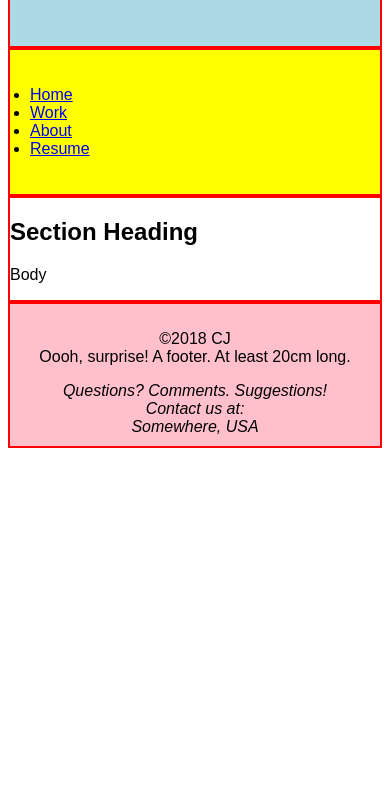
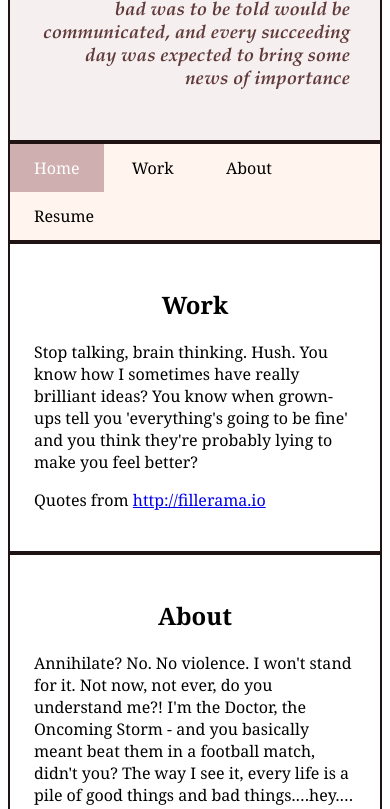
Before and after one commit to cjanzen/portfolio, a plain HTML site: page index.html in a window 390 px wide. Shown: the part 136-945 px from the top of the page. Before the commit the page ends 844 px from the top, so only its background shows below. Drawn offline with Linux system fonts and the light colour scheme.

Commit message:
Add non-responsive nav & start font/colour styling

```diff
--- a/index.html
+++ b/index.html
@@ -18,25 +18,25 @@
 	* {
 	padding: 0px;
 	box-sizing: border-box;
+  font-family: Georgia;
 
 	}
 
 	html, body {
-		font-family: sans-serif;
 	}
 
 /* Header styling */
   header.page_header {
-		border: 2px solid red;
+		border: 2px solid #201313;
 		display: block;
 		margin-top:10px;
     		padding: 30px;
 		width: 100%;
-		background-color: LightBlue;
+		background-color: #f5efef;
 		text-align: right;
 }
 
-  .resp_img_logo {
+  .logo {
 	  width: 15%;
 	  max-width: 100%;
 	  display: inline;
@@ -44,12 +44,18 @@
 	  float: left;
 	}
 
+  header * {
+        font-family: "Book Antiqua";
+        color: #603939;
+}
+
 header > h2 {
-    color: Orange;
+  font-weight: bold;
+  font-variant: small-caps;
   }
 
   header > h3 {
-    color: Orange;
+  font-style: italic;
 }
 /* End header styling */
 
@@ -57,10 +63,45 @@
 
 /* Nav styling */
 	nav {
-		border: 2px solid red;
+		border: 2px solid #201313;
     display: block;
-    background: yellow;
-    padding: 20px;
+    background: Seashell;
+    overflow: hidden; /* keeps items in the element */
+	}
+
+  nav ul {
+    margin: 0;
+    padding: 0;
+  }
+
+  nav ul li {
+    display: inline-block; /* arrange horizontally w/out using float */
+    list-style-type: none;; /* removes bullets */
+
+/* https://www.adam-bray.com/2017/02/17/easy-html-5-css-3-navigation-menu/ but don't know if I need yet
+    -webkit-transition: all 0.2s;
+    -moz-transition: all 0.2s;
+    -ms-transition: all 0.2s;
+    -o-transition: all 0.2s;
+    transition: all 0.2s;
+    */
+  }
+
+  nav >ul > li > a {
+    color: black;
+    display: block;
+    line-height: 48px;
+    padding: 0 24px;
+    text-decoration: none;
+  }
+
+  a:hover {
+    background-color: mistyrose;
+  }
+
+  .active {
+    background-color: #cfafaf;
+    color: white;
   }
 
 /* End nav body styling */
@@ -69,7 +110,12 @@
 
 /* Section styling */
 	section {
-		border: 2px solid red;
+		border: 2px solid #201313;
+    padding: 24px 24px 24px 24px;
+	}
+
+  section > h2 {
+    text-align: center;
   }
 
 /* End section styling */
@@ -79,9 +125,10 @@
 
 /* Footer styling */
 	footer.page_footer {
-		border: 2px solid red;
-    background-color: pink;
+		border: 2px solid #201313;
+    background-color: peachpuff;
     padding: 10px;
+    padding-bottom: 20px;
     width: 100%;
 		text-align: center;
 	}
@@ -96,27 +143,37 @@
 
   <!-- Header container -->
   <header class="page_header">
-    <h1><a href="#"><img src="images/logo.jpg" alt="Personal logo" class="resp_img_logo"/></a></h1>
-    <h2>Name</h2>
-    <h3>Headline</h3>
+    <h1><a href="#"><img src="images/logo.jpg" alt="Personal logo" class="logo"/></a></h1>
+    <h2>ME! Not Elizabeth</h2>
+    <h3>Through letters, whatever of good or bad was to be told would be communicated, and every succeeding day was expected to bring some news of importance</h3>
   </header>
 
   <!-- Nav container -->
   <nav class="menu">
     <ul>
-      <li><a href="#" class="active">Home</a></li>
-      <li><a href="#">Work</a></li>
-      <li><a href="#">About</a></li>
-      <li><a href="#">Resume</a></li>
+      <li><a href="#home" class="active">Home</a></li>
+      <li><a href="#work">Work</a></li>
+      <li><a href="#about">About</a></li>
+      <li><a href="#resume">Resume</a></li>
     </ul>
   </nav>
 
   <!-- Main container -->
   <main>
-    <section class="work">
-      <h2>Section Heading</h2>
-      <p>Body</p>
+    <section><a name="work"></a>
+      <h2>Work</h2>
+      <p>Stop talking, brain thinking. Hush. You know how I sometimes have really brilliant ideas? You know when grown-ups tell you 'everything's going to be fine' and you think they're probably lying to make you feel better?</p>
+      <p>Quotes from <a href="http://fillerama.io" target="_blank">http://fillerama.io</a></p>
     </section>
+    <section><a name="about"></a>
+      <h2>About</h2>
+      <p>Annihilate? No. No violence. I won't stand for it. Not now, not ever, do you understand me?! I'm the Doctor, the Oncoming Storm - and you basically meant beat them in a football match, didn't you? The way I see it, every life is a pile of good things and bad things.…hey.…the good things don't always soften the bad things; but vice-versa the bad things don't necessarily spoil the good things and make them unimportant.</p>
+    </section>
+    <section><a name="resume"></a>
+      <h2>Resume</h2>
+      <p>I'm nobody's taxi service; I'm not gonna be there to catch you every time you feel like jumping out of a spaceship. No, I'll fix it. I'm good at fixing rot. Call me the Rotmeister. No, I'm the Doctor. Don't call me the Rotmeister.</p>
+    </section>
+
   </main>
 
   <!-- Footer container -->
```
Lines whose indentation alone changed are shown as unchanged.
